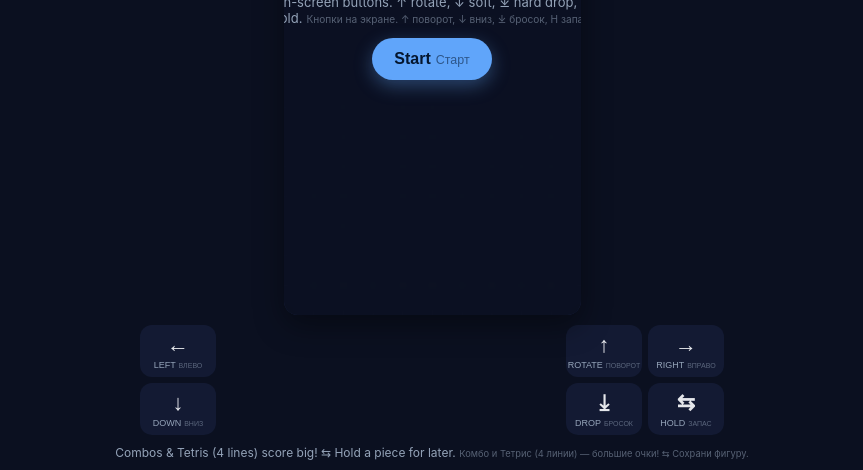
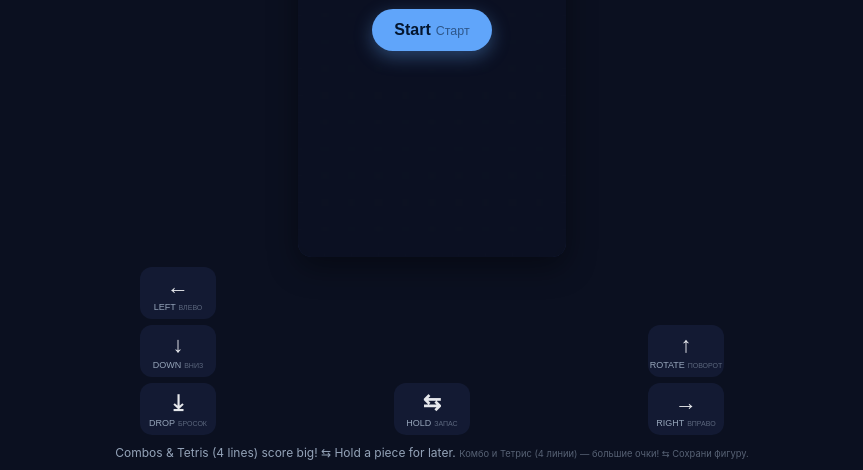
Before and after one commit to samoletovs/playground, a plain HTML site: page tetris.html in a window 1280 px wide. Shown: the part 330-800 px from the top of the page, without its empty margins (208-1071 px from the left). Drawn offline with Linux system fonts and the light colour scheme.

Commit message:
Tetris: drop left, rotate right, hold center; fix board-wrap CSS (#14)
- Controls: left cluster ← ↓ ⤓, center ⇆ hold, right cluster ↑ →
- Remove aspect-ratio/height from board-wrap CSS (JS fitCanvas sets size)

https://claude.ai/code/session_01V6s7b7ReDstVRgFcuZbkx7

Co-authored-by: Claude <noreply@anthropic.com>

```diff
--- a/tetris.html
+++ b/tetris.html
@@ -56,11 +56,9 @@
   .board-wrap {
     position: relative; background: var(--panel); border-radius: 14px;
     box-shadow: 0 10px 30px rgba(0,0,0,0.4); overflow: hidden; touch-action: none;
-    aspect-ratio: 10 / 20;
-    height: 100%;
-    max-width: 100%;
+    flex-shrink: 0;
   }
-  canvas#game { width: 100%; height: 100%; display: block; }
+  canvas#game { display: block; }
   .overlay {
     position: absolute; inset: 0; display: none;
     align-items: center; justify-content: center; flex-direction: column;
@@ -82,8 +80,8 @@
     display: flex; justify-content: space-between; align-items: flex-end;
     flex: 0 0 auto; padding: 0 8px;
   }
-  .ctrl-l { display: flex; flex-direction: column; gap: 6px; }
-  .ctrl-r { display: grid; grid-template-columns: 1fr 1fr; gap: 6px; }
+  .ctrl-l, .ctrl-r { display: flex; flex-direction: column; gap: 6px; }
+  .ctrl-c { display: flex; align-items: center; }
   .controls button {
     appearance: none; border: none; background: var(--panel);
     color: var(--text); font-size: 22px; font-weight: 700;
@@ -156,12 +154,14 @@
     <div class="ctrl-l">
       <button data-act="left">←<span class="label" data-en="Left" data-ru="Влево" data-lv="Pa kreisi">Left</span></button>
       <button data-act="soft">↓<span class="label" data-en="Down" data-ru="Вниз" data-lv="Lejup">Down</span></button>
+      <button data-act="hard">⤓<span class="label" data-en="Drop" data-ru="Бросок" data-lv="Mest">Drop</span></button>
+    </div>
+    <div class="ctrl-c">
+      <button data-act="hold">⇆<span class="label" data-en="Hold" data-ru="Запас" data-lv="Rezerve">Hold</span></button>
     </div>
     <div class="ctrl-r">
       <button data-act="rotate">↑<span class="label" data-en="Rotate" data-ru="Поворот" data-lv="Pagriezt">Rotate</span></button>
       <button data-act="right">→<span class="label" data-en="Right" data-ru="Вправо" data-lv="Pa labi">Right</span></button>
-      <button data-act="hard">⤓<span class="label" data-en="Drop" data-ru="Бросок" data-lv="Mest">Drop</span></button>
-      <button data-act="hold">⇆<span class="label" data-en="Hold" data-ru="Запас" data-lv="Rezerve">Hold</span></button>
     </div>
   </div>
 
```
